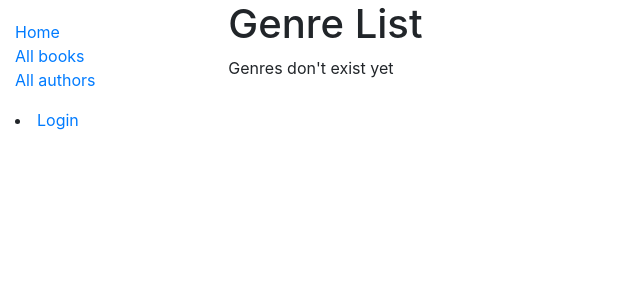
After one commit to arsummers/local-library-django-tutorial, a Django app: page /catalog/genres in a window 1280 px wide. The commit adds this page. Shown: the top 300 px of the page, without its empty margins (0-640 px from the left). Run offline with Django 3.2, Linux system fonts and the light colour scheme; data that the repository does not hold is empty; some libraries are stand-ins or nearby versions.

Commit message:
able to add genres

```diff
--- a/catalog/models.py
+++ b/catalog/models.py
@@ -10,6 +10,10 @@ class Genre(models.Model):
 
     def __str__(self):
         return self.name
+
+    def get_absolute_url(self):
+        """Returns the url to the genre list"""
+        return reverse('genres')
 
 class Book(models.Model):
     """ model representing a book, but not a specific copy of a book """
--- /dev/null
+++ b/catalog/templates/catalog/genre_list.html
@@ -0,0 +1,18 @@
+{% extends "base_generic.html" %}
+
+{% block content %}
+<h1>Genre List</h1>
+
+    {% if genre_list %}
+        <ul>
+        {% for genre in genre_list %}
+            <li>
+                {{ genre.name }}
+            </li>
+        {% endfor %}
+    </ul>
+    <a href="{% url 'genre_create' %}">Create a new genre</a>
+    {% else %}
+        <p>Genres don't exist yet</p>
+    {% endif %}
+{% endblock %}
--- a/catalog/templates/index.html
+++ b/catalog/templates/index.html
@@ -2,7 +2,7 @@
 
 {% block content %}
     <h1>Local Library Home</h1>
-    <p>Welcome to LocalLibrary, a website developed by <em>Mozilla Developer Network</em>!</p>
+    <p>Welcome to LocalLibrary, a website developed by <em>Mozilla Developer Network</em> and expanded on by Aliya Summers for personal use.</p>
     <h2>Dynamic content</h2>
     <p>The library has the following record counts:</p>
     <ul>
--- a/catalog/urls.py
+++ b/catalog/urls.py
@@ -15,4 +15,6 @@ urlpatterns = [
     path('book/create/', views.BookCreate.as_view(), name='book_create'),
     path('book/<int:pk>/update/', views.BookUpdate.as_view(), name='book_update'),
     path('book/<int:pk>/delete/', views.BookDelete.as_view(), name='book_delete'),
+    path('genres', views.GenreListView.as_view(), name='genres'),
+    path('genre/create/', views.GenreCreate.as_view(), name='genre_create')
 ]
--- a/catalog/views.py
+++ b/catalog/views.py
@@ -50,6 +50,9 @@ class AuthorListView(generic.ListView):
 
 class AuthorDetailView(generic.DetailView):
     model = Author
+
+class GenreListView(generic.ListView):
+    model = Genre
 
 class LoanedBooksByUserListView(LoginRequiredMixin, generic.ListView):
     """Generic class-based view listing books on loan to current user."""
@@ -110,3 +113,7 @@ class BookUpdate(UpdateView):
 class BookDelete(DeleteView):
     model = Book
     success_url = reverse_lazy('books')
+
+class GenreCreate(CreateView):
+    model = Genre
+    fields = '__all__'
```
Also changed, not shown: catalog/templates/catalog/genre_form.html (added, +11 -0 lines).
